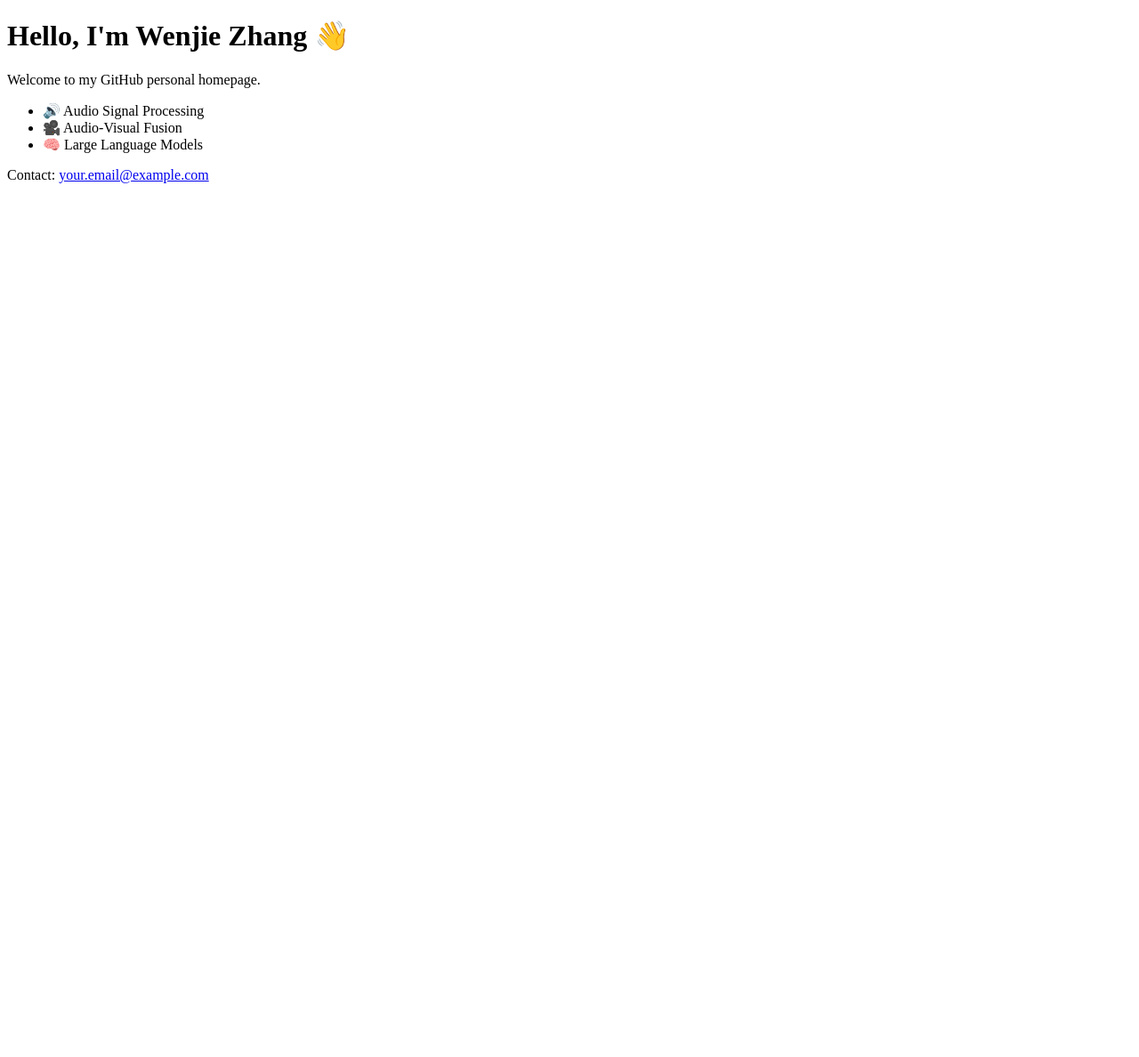
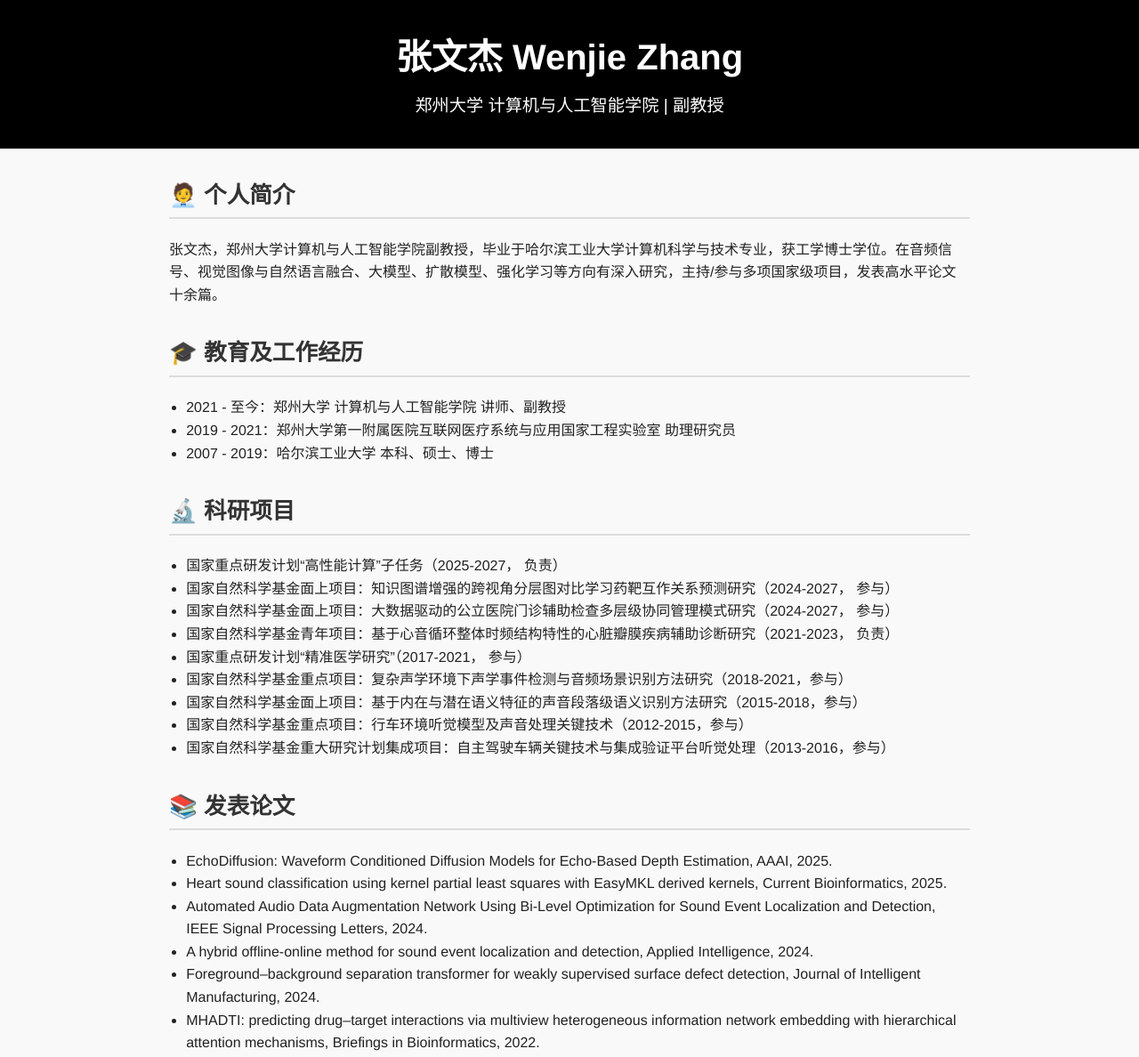
Before and after one commit to wjzhang-ai/wjzhang-ai.github.io, a plain HTML site: page index.html in a window 1280 px wide. Shown: the top 1188 px of the page at 89% size. Before the commit the page ends 800 px from the top, so only its background shows below. Drawn offline with Linux system fonts and the light colour scheme.

Commit message:
Update index.html

```diff
--- a/index.html
+++ b/index.html
@@ -1,17 +1,140 @@
 <!DOCTYPE html>
-<html>
+<html lang="zh">
 <head>
-  <meta charset="UTF-8">
-  <title>Wenjie's Homepage</title>
+  <meta charset="UTF-8" />
+  <meta name="viewport" content="width=device-width, initial-scale=1.0"/>
+  <title>张文杰 | 个人主页</title>
+  <style>
+    body {
+      margin: 0;
+      font-family: "Helvetica Neue", sans-serif;
+      background: #f9f9f9;
+      color: #222;
+      line-height: 1.6;
+    }
+    header {
+      background: #000;
+      color: #fff;
+      padding: 2rem;
+      text-align: center;
+    }
+    header h1 {
+      margin: 0;
+      font-size: 2.5rem;
+    }
+    header p {
+      margin: 0.5rem 0 0;
+      font-size: 1.2rem;
+    }
+    .container {
+      max-width: 900px;
+      margin: 2rem auto;
+      padding: 0 1rem;
+    }
+    section {
+      margin-bottom: 2rem;
+    }
+    section h2 {
+      font-size: 1.6rem;
+      border-bottom: 2px solid #ddd;
+      padding-bottom: 0.3rem;
+      color: #333;
+    }
+    ul {
+      padding-left: 1.2rem;
+    }
+    a {
+      color: #007acc;
+      text-decoration: none;
+    }
+    a:hover {
+      text-decoration: underline;
+    }
+    footer {
+      text-align: center;
+      padding: 1rem;
+      font-size: 0.9rem;
+      color: #999;
+    }
+  </style>
 </head>
 <body>
-  <h1>Hello, I'm Wenjie Zhang 👋</h1>
-  <p>Welcome to my GitHub personal homepage.</p>
-  <ul>
-    <li>🔊 Audio Signal Processing</li>
-    <li>🎥 Audio-Visual Fusion</li>
-    <li>🧠 Large Language Models</li>
-  </ul>
-  <p>Contact: <a href="mailto:your.email@example.com">your.email@example.com</a></p>
+  <header>
+    <h1>张文杰 Wenjie Zhang</h1>
+    <p>郑州大学 计算机与人工智能学院 | 副教授</p>
+  </header>
+
+  <div class="container">
+    <section>
+      <h2>🧑‍💼 个人简介</h2>
+      <p>张文杰，郑州大学计算机与人工智能学院副教授，毕业于哈尔滨工业大学计算机科学与技术专业，获工学博士学位。在音频信号、视觉图像与自然语言融合、大模型、扩散模型、强化学习等方向有深入研究，主持/参与多项国家级项目，发表高水平论文十余篇。</p>
+    </section>
+
+    <section>
+      <h2>🎓 教育及工作经历</h2>
+      <ul>
+        <li>2021 - 至今：郑州大学 计算机与人工智能学院 讲师、副教授</li>
+        <li>2019 - 2021：郑州大学第一附属医院互联网医疗系统与应用国家工程实验室 助理研究员</li>
+        <li>2007 - 2019：哈尔滨工业大学 本科、硕士、博士</li>
+      </ul>
+    </section>
+
+    <section>
+      <h2>🔬 科研项目</h2>
+      <ul>
+        <li>国家重点研发计划“高性能计算”子任务（2025-2027， 负责）</li>
+        <li>国家自然科学基金面上项目：知识图谱增强的跨视角分层图对比学习药靶互作关系预测研究（2024-2027， 参与）</li>
+        <li>国家自然科学基金面上项目：大数据驱动的公立医院门诊辅助检查多层级协同管理模式研究（2024-2027， 参与）</li>
+        <li>国家自然科学基金青年项目：基于心音循环整体时频结构特性的心脏瓣膜疾病辅助诊断研究（2021-2023， 负责）        </li>
+        <li>国家重点研发计划“精准医学研究”（2017-2021， 参与）</li>
+        <li>国家自然科学基金重点项目：复杂声学环境下声学事件检测与音频场景识别方法研究（2018-2021，参与）</li>
+        <li>国家自然科学基金面上项目：基于内在与潜在语义特征的声音段落级语义识别方法研究（2015-2018，参与）</li>
+        <li>国家自然科学基金重点项目：行车环境听觉模型及声音处理关键技术（2012-2015，参与）</li>
+        <li>国家自然科学基金重大研究计划集成项目：自主驾驶车辆关键技术与集成验证平台听觉处理（2013-2016，参与）</li>
+
+      </ul>
+    </section>
+
+    <section>
+      <h2>📚 发表论文</h2>
+      <ul>
+        <li>EchoDiffusion: Waveform Conditioned Diffusion Models for Echo-Based Depth Estimation, AAAI, 2025.</li>
+        <li>Heart sound classification using kernel partial least squares with EasyMKL derived kernels, Current Bioinformatics, 2025.</li>
+        <li>Automated Audio Data Augmentation Network Using Bi-Level Optimization for Sound Event Localization and Detection, IEEE Signal Processing Letters, 2024.</li>
+        <li>A hybrid offline-online method for sound event localization and detection, Applied Intelligence, 2024.</li>
+        <li>Foreground–background separation transformer for weakly supervised surface defect detection, Journal of Intelligent Manufacturing, 2024.</li>
+        <li>MHADTI: predicting drug–target interactions via multiview heterogeneous information network embedding with hierarchical attention mechanisms, Briefings in Bioinformatics, 2022.</li>
+        <li>Spatio-temporal distribution characteristics of COVID-19 in China: a city-level modeling study, BMC Infectious Diseases, 2021.</li>
+        <li>Effectiveness of a cloud-based telepathology system in China: large-sample observational study, Journal of Medical Internet Research, 2021</li>
+        <li>Impact of the internet on medical decisions of Chinese adults: longitudinal data analysis, Journal of Medical Internet Research, 2020.</li>
+        <li>Abnormal heart sound detection using temporal quasi-periodic features and long short-term memory without segmentation, Biomedical Signal Processing and Control, 2019.</li>
+        <li>Heart sound classification based on scaled spectrogram and tensor decomposition, Expert Systems with Applications, 2017.</li>
+        <li>Heart sound classification based on scaled spectrogram and partial least squares regression, Biomedical Signal Processing and Control, 2017.</li>
+        <li>Towards heart sound classification without segmentation using convolutional neural network, CinC, 2017.</li>
+
+
+      </ul>
+    </section>
+
+    <section>
+      <h2>👨‍🏫 培养学生</h2>
+      <ul>
+        <li>余朋（2022级硕士）（协助指导）</li>
+        <li>李介之（2022级硕士）（协助指导）</li>
+        <li>现指导研究生 10 余人，参与多个国家省部级项目</li>
+      </ul>
+    </section>
+
+    <section>
+      <h2>📬 联系方式</h2>
+      <p>Email: <a href="mailto:wjzhang@zzu.edu.cn">wjzhang@zzu.edu.cn</a></p>
+      <p>GitHub: <a href="https://wjzhang-ai.github.io" target="_blank">wjzhang-ai</a></p>
+      <p>地址：郑州市高新区科学大道100号 郑州大学计算机与人工智能学院</p>
+    </section>
+  </div>
+
+  <footer>
+    &copy; 2025 Wenjie Zhang. All rights reserved.
+  </footer>
 </body>
 </html>
```
